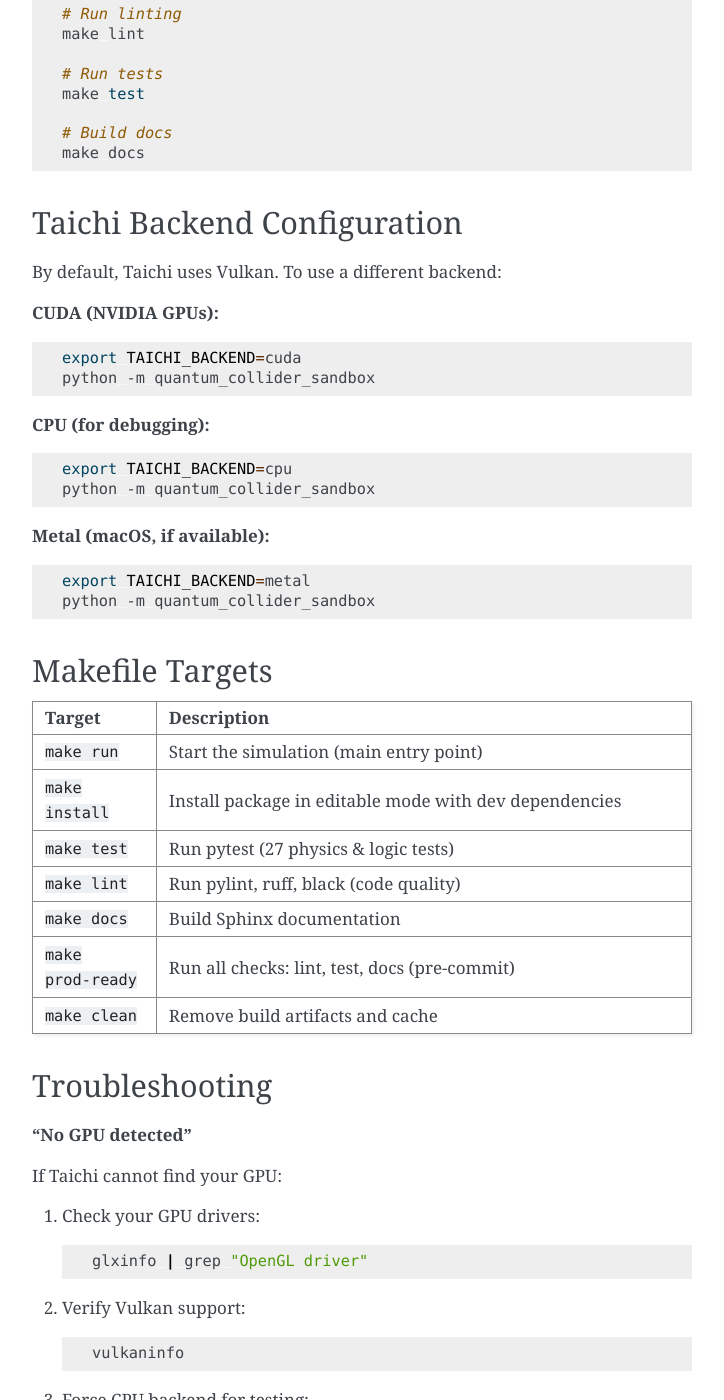
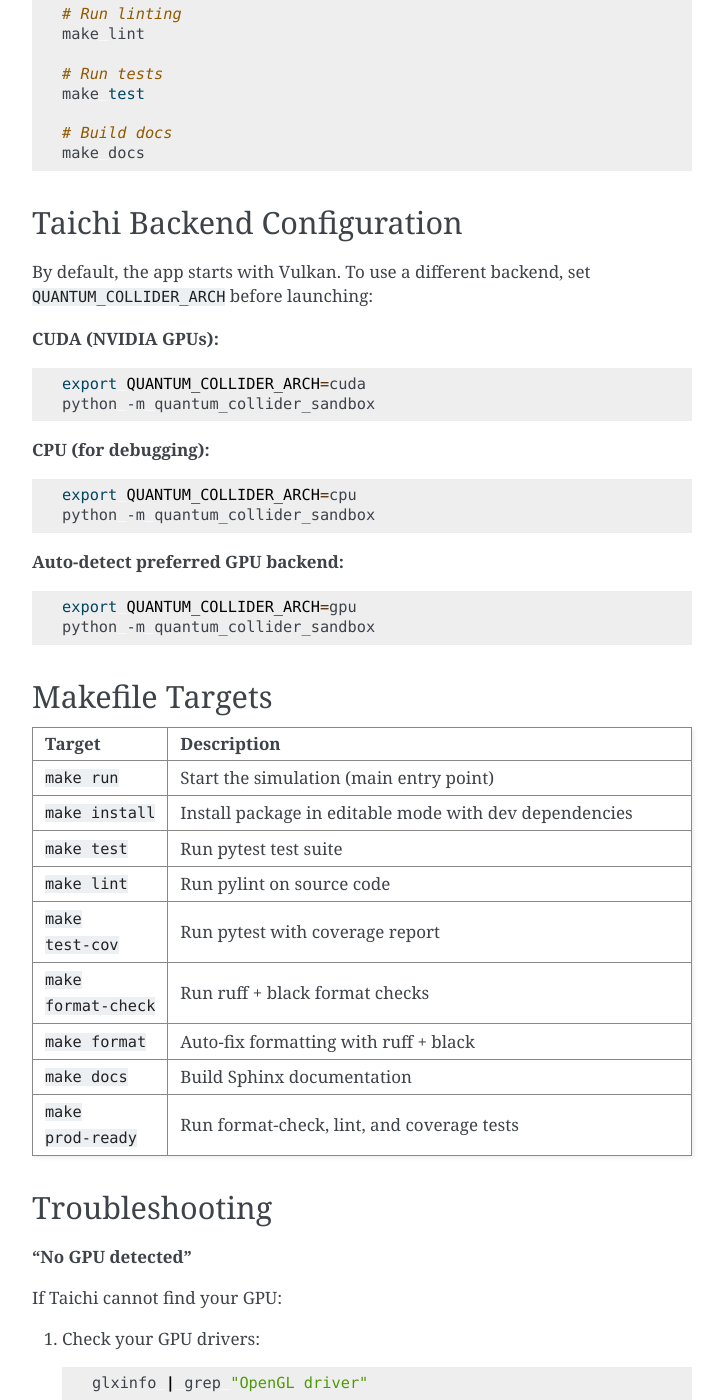
Before and after one commit to ml3m/quantum-collider-sandbox, a Sphinx documentation site: the page built from docs/source/installation.rst, in a window 1280 px wide and 1400 px high, scrolled down 1958 px. Shown: the whole window, without its empty margins (388-1112 px from the left). Built offline with Sphinx 7.4.7, drawn with Linux system fonts in a browser that asks for light colours; some of the changed text lies outside the part shown.

Commit message:
docs: align installation guide with runtime env and make targets

```diff
--- a/docs/source/installation.rst
+++ b/docs/source/installation.rst
@@ -120,27 +120,28 @@ For contributing to the codebase:
 Taichi Backend Configuration
 =============================
 
-By default, Taichi uses Vulkan. To use a different backend:
+By default, the app starts with Vulkan. To use a different backend, set
+``QUANTUM_COLLIDER_ARCH`` before launching:
 
 **CUDA (NVIDIA GPUs):**
 
 .. code-block:: bash
 
-   export TAICHI_BACKEND=cuda
+   export QUANTUM_COLLIDER_ARCH=cuda
    python -m quantum_collider_sandbox
 
 **CPU (for debugging):**
 
 .. code-block:: bash
 
-   export TAICHI_BACKEND=cpu
+   export QUANTUM_COLLIDER_ARCH=cpu
    python -m quantum_collider_sandbox
 
-**Metal (macOS, if available):**
+**Auto-detect preferred GPU backend:**
 
 .. code-block:: bash
 
-   export TAICHI_BACKEND=metal
+   export QUANTUM_COLLIDER_ARCH=gpu
    python -m quantum_collider_sandbox
 
 
@@ -161,19 +162,25 @@ Makefile Targets
      - Install package in editable mode with dev dependencies
 
    * - ``make test``
-     - Run pytest (27 physics & logic tests)
+     - Run pytest test suite
 
    * - ``make lint``
-     - Run pylint, ruff, black (code quality)
+     - Run pylint on source code
+
+   * - ``make test-cov``
+     - Run pytest with coverage report
+
+   * - ``make format-check``
+     - Run ruff + black format checks
+
+   * - ``make format``
+     - Auto-fix formatting with ruff + black
 
    * - ``make docs``
      - Build Sphinx documentation
 
    * - ``make prod-ready``
-     - Run all checks: lint, test, docs (pre-commit)
-
-   * - ``make clean``
-     - Remove build artifacts and cache
+     - Run format-check, lint, and coverage tests
 
 
 Troubleshooting
@@ -199,7 +206,7 @@ If Taichi cannot find your GPU:
 
    .. code-block:: bash
 
-      export TAICHI_BACKEND=cpu
+      export QUANTUM_COLLIDER_ARCH=cpu
       python -m quantum_collider_sandbox
 
 **"ImportError: cannot import taichi"**
```
